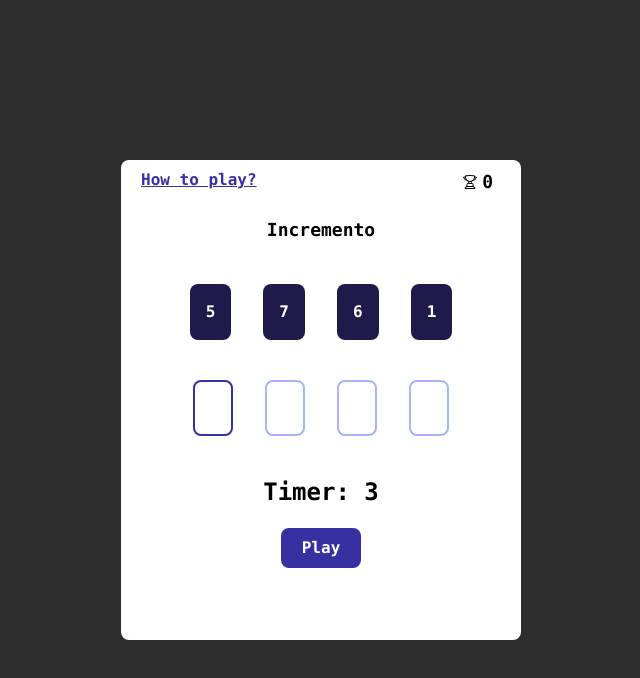
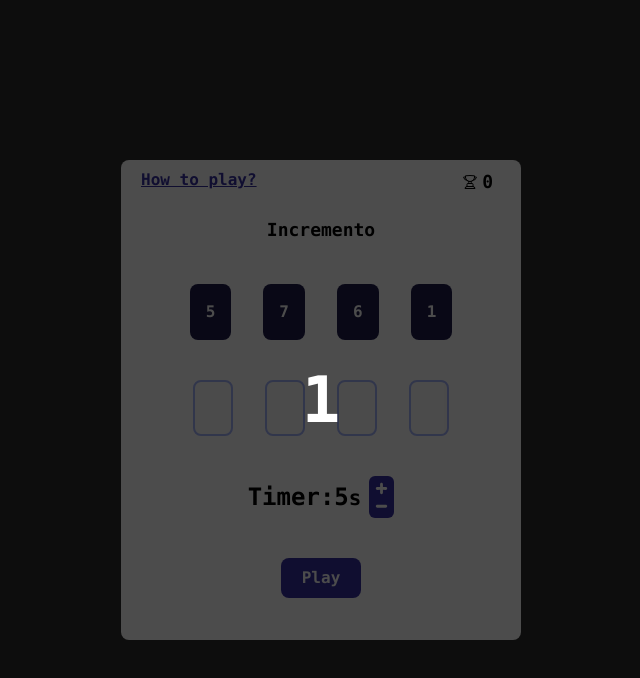
Before and after one commit to russellbanares322/incremento, a React (Vite) app: page / in a window 1280 px wide. Both pictures are taken after a click on the button "Play". Shown: the top 678 px of the page, without its empty margins (319-959 px from the left). Built offline with nearby package versions, Linux system fonts and the light colour scheme.

Commit message:
feat: allow user to increase the timer

```diff
--- a/src/components/home/Home.jsx
+++ b/src/components/home/Home.jsx
@@ -3,13 +3,16 @@ import { NumbersInputData } from "../../data/NumbersInputData";
 import { HiOutlineTrophy } from "react-icons/hi2";
 import ScoreModal from "../modal/ScoreModal";
 import InstructionModal from "../modal/InstructionModal";
-const TIME = 5;
+import { TiPlus, TiMinus } from "react-icons/ti";
+import GameCountdownModal from "../modal/GameCountdownModal";
 
 const Home = () => {
   const numbersInputRef = useRef([]);
   const [score, setScore] = useState(0);
-  const [timer, setTimer] = useState(TIME);
+  const [timer, setTimer] = useState(5);
   const [openScoreModal, setOpenScoreModal] = useState(false);
+  const [gameCountdown, setGameCountdown] = useState(3);
+  const [showGameCountdown, setShowGameCountdown] = useState(false);
   const [bestScore, setBestScore] = useState(0);
   const [startGame, setStartGame] = useState(false);
   const [showInstructionModal, setShowInstructionModal] = useState(false);
@@ -27,13 +30,21 @@ const Home = () => {
   });
 
   const isNewHighScore = score > bestScore;
+
+  const handleIncrementTimer = () => {
+    setTimer((prevTimer) => prevTimer + 1);
+  };
+  const handleDecrementTimer = () => {
+    setTimer((prevTimer) => prevTimer - 1);
+  };
   const handleShowScoreModal = () => {
     setOpenScoreModal(true);
   };
   const handlePlayAgain = () => {
     setScore(0);
     setOpenScoreModal(false);
-    setTimer(TIME);
+    setTimer(5);
+    setGameCountdown(3);
     setNumbersInput({
       firstInputNumber: "",
       secondInputNumber: "",
@@ -65,7 +76,7 @@ const Home = () => {
 
   //Handler for starting the timer
   const handlestartGame = () => {
-    setStartGame(true);
+    setShowGameCountdown(true);
   };
 
   //Handler for inputs to jump to another input if the input itself already has a value
@@ -124,7 +135,32 @@ const Home = () => {
     }
   }, [numbersInput]);
 
-  //For the timer countdown
+  //For game countdown
+  useEffect(() => {
+    if (showGameCountdown) {
+      const gameCountdownInterval = setInterval(() => {
+        setGameCountdown((prevCount) => prevCount - 1);
+      }, 1000);
+
+      if (gameCountdown === 0) {
+        const gameCountdownTimeout = setTimeout(() => {
+          clearInterval(gameCountdownInterval);
+          setStartGame(true);
+          setShowGameCountdown(false);
+        }, 200);
+
+        return () => {
+          clearTimeout(gameCountdownTimeout);
+        };
+      }
+
+      return () => {
+        clearInterval(gameCountdownInterval);
+      };
+    }
+  }, [showGameCountdown, gameCountdown]);
+
+  //For timer countdown
   useEffect(() => {
     if (startGame) {
       const timeInterval = setInterval(() => {
@@ -144,7 +180,6 @@ const Home = () => {
   }, [startGame, timer]);
 
   //For showing instruction modal
-
   const handleShowInstructionModal = () => {
     setShowInstructionModal(true);
   };
@@ -189,10 +224,31 @@ const Home = () => {
         ))}
       </div>
       <div className="flex justify-center items-center mt-10 flex-col">
-        <h1 className="text-2xl">Timer: {timer}</h1>
+        <div className="flex gap-2 justify-center items-center">
+          <h1 className="text-2xl">
+            Timer:{timer}
+            <span className="text-[1.3rem]">s</span>
+          </h1>
+          {!startGame && (
+            <div className="bg-indigo-800 rounded-md py-1 px-1">
+              <TiPlus
+                onClick={handleIncrementTimer}
+                className="cursor-pointer"
+                size={17}
+                color="white"
+              />
+              <TiMinus
+                onClick={handleDecrementTimer}
+                className="cursor-pointer"
+                size={17}
+                color="white"
+              />
+            </div>
+          )}
+        </div>
         <button
           onClick={handlestartGame}
-          className="bg-indigo-800 text-white w-20 h-10 rounded-lg mt-5"
+          className="bg-indigo-800 text-white w-20 h-10 rounded-lg mt-10"
         >
           Play
         </button>
@@ -207,6 +263,10 @@ const Home = () => {
         setShowInstructionModal={setShowInstructionModal}
         showInstructionModal={showInstructionModal}
       />
+      <GameCountdownModal
+        showGameCountdown={showGameCountdown}
+        gameCountdown={gameCountdown}
+      />
     </div>
   );
 };
--- /dev/null
+++ b/src/components/modal/GameCountdownModal.jsx
@@ -0,0 +1,19 @@
+import React from "react";
+
+const GameCountdownModal = ({ showGameCountdown, gameCountdown }) => {
+  return (
+    <div
+      className={`duration-500  visible fixed inset-0 flex justify-center items-center bg-black bg-opacity-70 ${
+        !showGameCountdown && "hidden"
+      }`}
+    >
+      <div className="flex justify-center items-center opacity-100 w-16">
+        <h1 className="text-[4rem] text-white font-bold">
+          {gameCountdown === 0 ? "GO!" : gameCountdown}
+        </h1>
+      </div>
+    </div>
+  );
+};
+
+export default GameCountdownModal;
```
Also changed, not shown: src/data/TimerOptions.js (added).
